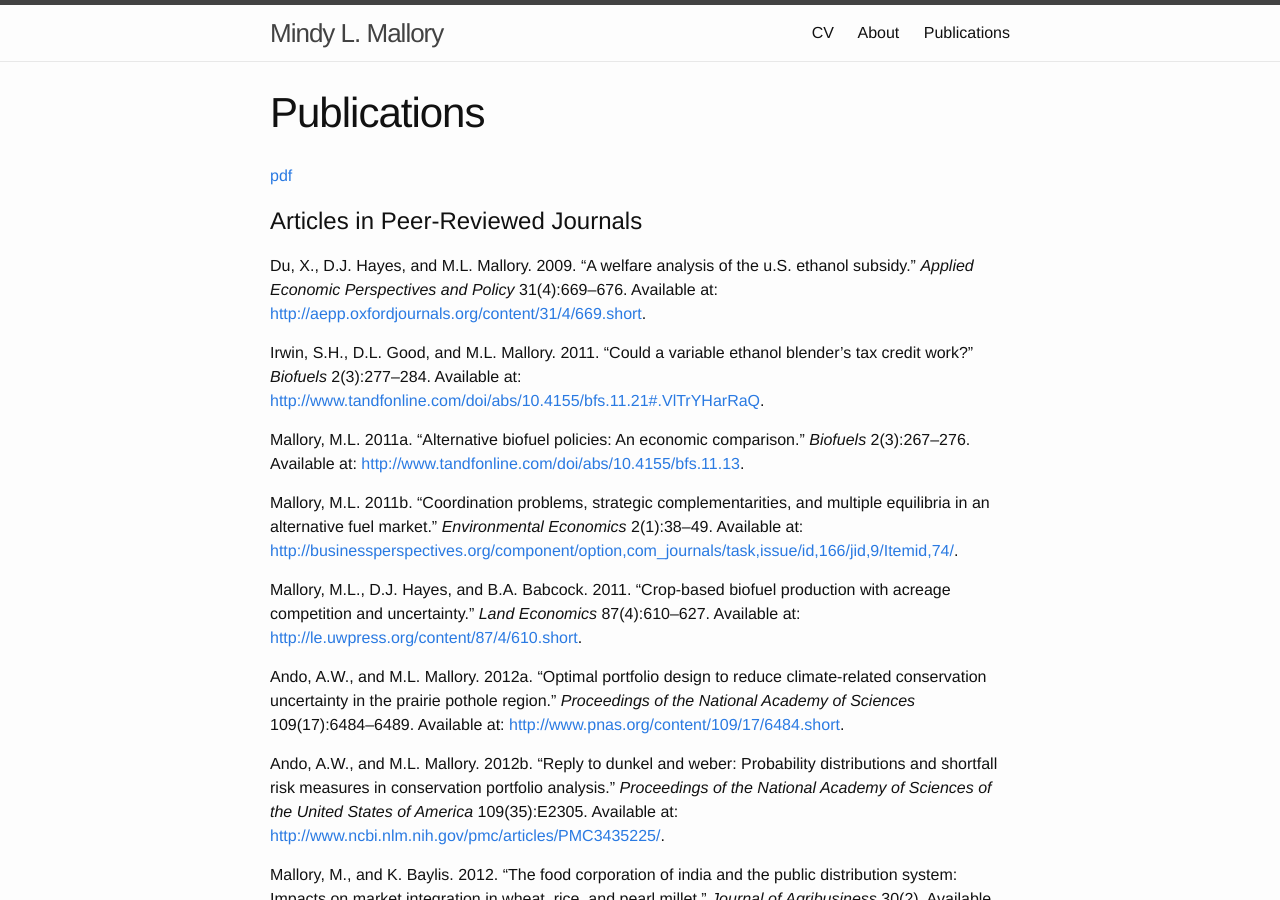
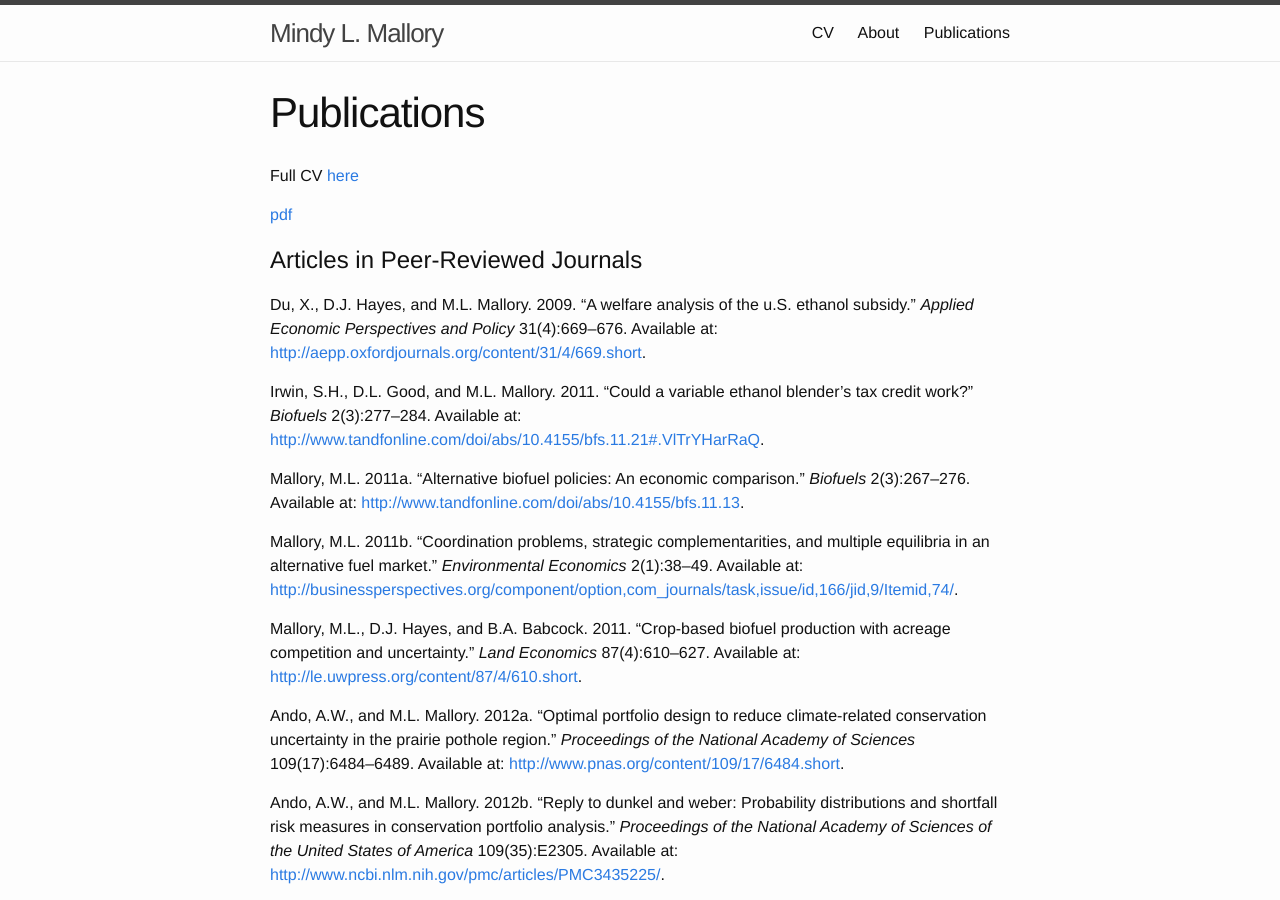
Before and after one commit to mindymallory/mindymallory.github.io, a Jekyll site: the page built from publications.md, in a window 1280 px wide and 900 px high. Built offline with Jekyll 4.4.1, drawn with Linux system fonts in a browser that asks for light colours; nearby versions of some CDN libraries; Markdown is read by kramdown in place of the engine named in the settings.

Commit message:
add cv webpage

```diff
--- a/publications.md
+++ b/publications.md
@@ -4,6 +4,8 @@ title: Publications
 comments: False
 permalink: /publications/
 ---
+
+Full CV [here](http://mindymallory.github.io/CV/)
 
 [pdf](http://mindymallory.github.io/publications.pdf)
 
```
